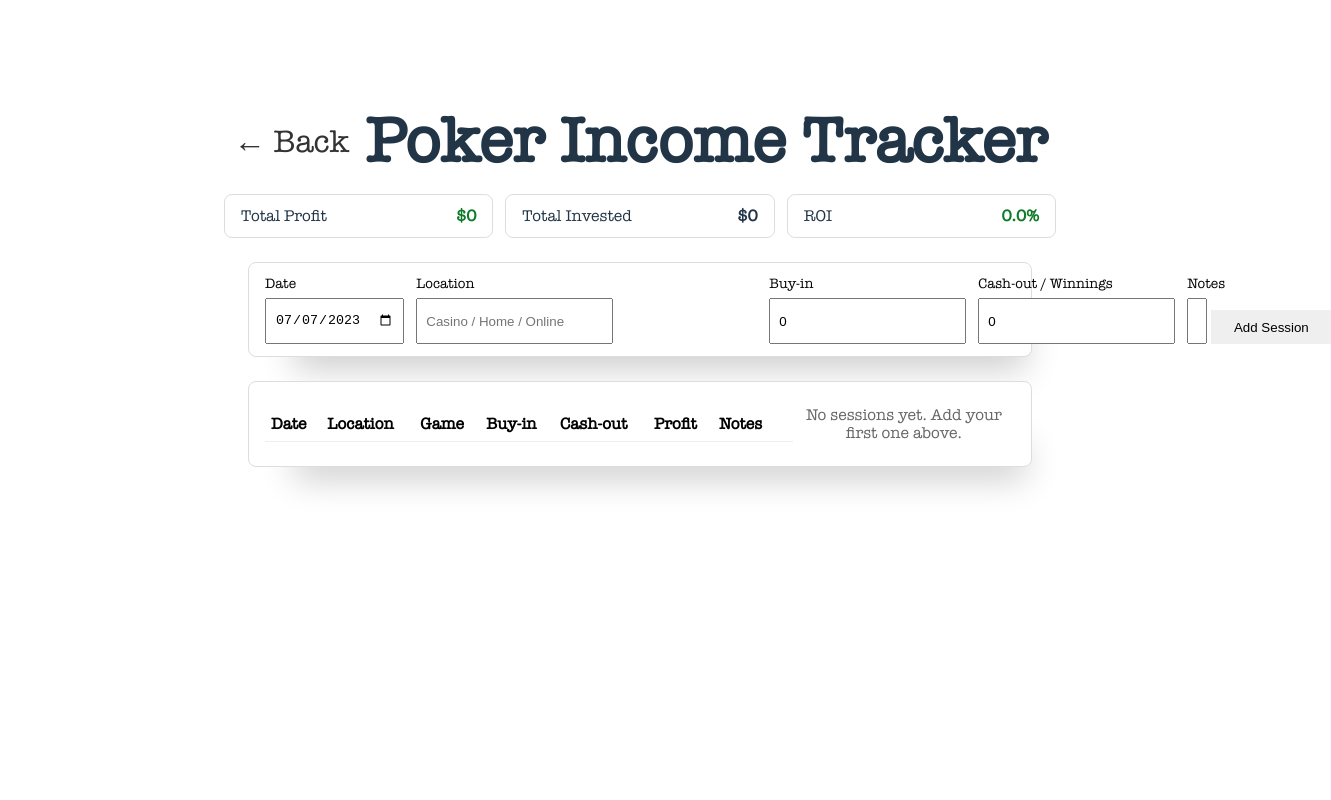
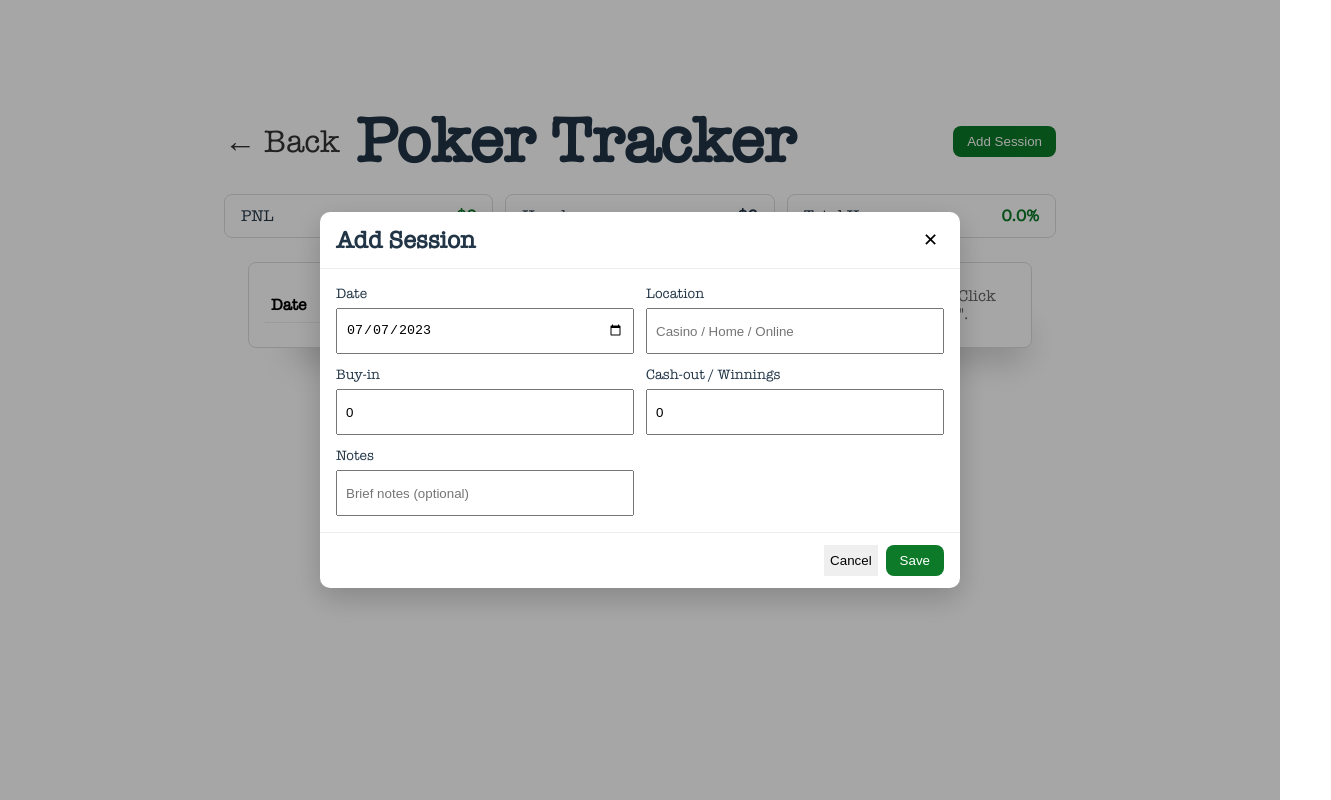
Before and after one commit to catliba/catlib.com, a React (Vite) app: page /poker in a window 1280 px wide. Both pictures are taken after a click on the button "Add Session". Shown: the whole page, 1331 px wide, since content can reach past the window. Built offline with nearby package versions, Linux system fonts and the light colour scheme.

Commit message:
stats page

```diff
--- a/src/components/poker-tracker.tsx
+++ b/src/components/poker-tracker.tsx
@@ -2,8 +2,7 @@ import { useEffect, useMemo, useState } from 'react';
 import { Link } from 'react-router-dom';
 import '../css/poker-tracker.css';
 
-type GameType = 'cash' | 'tournament';
-
+// idea: when  clicking into screen splash page gives two cards that represent a possible poker hand randomly
 interface PokerSession {
   id: string;
   date: string;
@@ -13,7 +12,7 @@ interface PokerSession {
   notes?: string;
 }
 
-const STORAGE_KEY = 'poker_sessions_v1';
+const STORAGE_KEY = 'poker_sessions_v2';
 
 function loadSessions(): PokerSession[] {
   try {
@@ -33,6 +32,7 @@ function saveSessions(sessions: PokerSession[]) {
 
 export default function PokerTracker() {
   const [sessions, setSessions] = useState<PokerSession[]>(loadSessions());
+  const [showModal, setShowModal] = useState(false);
   const [form, setForm] = useState<Omit<PokerSession, 'id'>>({
     date: new Date().toISOString().slice(0, 10),
     location: '',
@@ -41,9 +41,7 @@ export default function PokerTracker() {
     notes: ''
   });
 
-  useEffect(() => {
-    saveSessions(sessions);
-  }, [sessions]);
+  useEffect(() => { saveSessions(sessions); }, [sessions]);
 
   const totals = useMemo(() => {
     const profit = sessions.reduce((sum, s) => sum + (s.cashOut - s.buyIn), 0);
@@ -56,12 +54,11 @@ export default function PokerTracker() {
     if (!form.location) return;
     const newSession: PokerSession = { id: crypto.randomUUID(), ...form };
     setSessions([newSession, ...sessions]);
+    setShowModal(false);
     setForm({ ...form, location: '', buyIn: 0, cashOut: 0, notes: '' });
   };
 
-  const deleteSession = (id: string) => {
-    setSessions(sessions.filter(s => s.id !== id));
-  };
+  const deleteSession = (id: string) => setSessions(sessions.filter(s => s.id !== id));
 
   const currency = (n: number) => n.toLocaleString(undefined, { style: 'currency', currency: 'USD', maximumFractionDigits: 0 });
 
@@ -69,36 +66,15 @@ export default function PokerTracker() {
     <div className="poker">
       <div className="title">
         <Link to={"/aboutcatlib"} className='back'>← Back</Link>
-        <h1>Poker Income Tracker</h1>
+        <h1>Poker Tracker</h1>
+        <div className="spacer" />
+        <button className="primary" onClick={() => setShowModal(true)}>Add Session</button>
       </div>
 
       <div className="totals">
-        <div><span>Total Profit</span><strong className={totals.profit >= 0 ? 'pos' : 'neg'}>{currency(totals.profit)}</strong></div>
-        <div><span>Total Invested</span><strong>{currency(totals.invested)}</strong></div>
-        <div><span>ROI</span><strong className={totals.roi >= 0 ? 'pos' : 'neg'}>{totals.roi.toFixed(1)}%</strong></div>
-      </div>
-
-      <div className="card form">
-        <div className="row">
-          <label>Date
-            <input type="date" value={form.date} onChange={e => setForm({ ...form, date: e.target.value })} />
-          </label>
-          <label>Location
-            <input type="text" placeholder="Casino / Home / Online" value={form.location} onChange={e => setForm({ ...form, location: e.target.value })} />
-          </label>
-        </div>
-        <div className="row">
-          <label>Buy-in
-            <input type="number" inputMode="numeric" value={form.buyIn} onChange={e => setForm({ ...form, buyIn: Number(e.target.value) })} />
-          </label>
-          <label>Cash-out / Winnings
-            <input type="number" inputMode="numeric" value={form.cashOut} onChange={e => setForm({ ...form, cashOut: Number(e.target.value) })} />
-          </label>
-          <label className="notes">Notes
-            <input type="text" placeholder="Brief notes" value={form.notes} onChange={e => setForm({ ...form, notes: e.target.value })} />
-          </label>
-          <button className="add" onClick={addSession}>Add Session</button>
-        </div>
+        <div><span>PNL</span><strong className={totals.profit >= 0 ? 'pos' : 'neg'}>{currency(totals.profit)}</strong></div>
+        <div><span>Hourly</span><strong>{currency(totals.invested)}</strong></div>
+        <div><span>Total Hours</span><strong className={totals.roi >= 0 ? 'pos' : 'neg'}>{totals.roi.toFixed(1)}%</strong></div>
       </div>
 
       <div className="card table">
@@ -107,11 +83,9 @@ export default function PokerTracker() {
             <tr>
               <th>Date</th>
               <th>Location</th>
-              <th>Game</th>
               <th>Buy-in</th>
               <th>Cash-out</th>
               <th>Profit</th>
-              <th>Notes</th>
               <th></th>
             </tr>
           </thead>
@@ -120,18 +94,48 @@ export default function PokerTracker() {
               <tr key={s.id}>
                 <td>{s.date}</td>
                 <td>{s.location}</td>
-                <td>{s.game}</td>
                 <td>{currency(s.buyIn)}</td>
                 <td>{currency(s.cashOut)}</td>
                 <td className={(s.cashOut - s.buyIn) >= 0 ? 'pos' : 'neg'}>{currency(s.cashOut - s.buyIn)}</td>
-                <td className="notes-cell" title={s.notes}>{s.notes}</td>
-                <td><button className="delete" onClick={() => deleteSession(s.id)}>✕</button></td>
+                <td><button className="delete" onClick={() => deleteSession(s.id)}>Delete</button></td>
               </tr>
             ))}
           </tbody>
         </table>
-        {sessions.length === 0 && <div className="empty">No sessions yet. Add your first one above.</div>}
+        {sessions.length === 0 && <div className="empty">No sessions yet. Click "Add Session".</div>}
       </div>
+
+      {showModal && (
+        <div className="modal" role="dialog" aria-modal="true">
+          <div className="modal-card">
+            <div className="modal-header">
+              <h2>Add Session</h2>
+              <button className="icon" onClick={() => setShowModal(false)}>✕</button>
+            </div>
+            <div className="modal-body">
+              <label>Date
+                <input type="date" value={form.date} onChange={e => setForm({ ...form, date: e.target.value })} />
+              </label>
+              <label>Location
+                <input type="text" placeholder="Casino / Home / Online" value={form.location} onChange={e => setForm({ ...form, location: e.target.value })} />
+              </label>
+              <label>Buy-in
+                <input type="number" inputMode="numeric" value={form.buyIn} onChange={e => setForm({ ...form, buyIn: Number(e.target.value) })} />
+              </label>
+              <label>Cash-out / Winnings
+                <input type="number" inputMode="numeric" value={form.cashOut} onChange={e => setForm({ ...form, cashOut: Number(e.target.value) })} />
+              </label>
+              <label>Notes
+                <input type="text" placeholder="Brief notes (optional)" value={form.notes} onChange={e => setForm({ ...form, notes: e.target.value })} />
+              </label>
+            </div>
+            <div className="modal-actions">
+              <button onClick={() => setShowModal(false)}>Cancel</button>
+              <button className="primary" onClick={addSession}>Save</button>
+            </div>
+          </div>
+        </div>
+      )}
     </div>
   );
 }
--- a/src/css/poker-tracker.css
+++ b/src/css/poker-tracker.css
@@ -16,6 +16,8 @@
 }
 
 .poker h1 { margin: 0; }
+.poker .spacer { flex: 1; }
+.primary { background: #0c7a28; color: #fff; border: none; border-radius: 8px; padding: 8px 14px; cursor: pointer; }
 
 .totals {
   display: grid;
@@ -76,3 +78,38 @@
   .form .row { grid-template-columns: 1fr 1fr; }
   .form .notes { grid-column: span 2; }
 }
+
+/* Modal */
+.modal {
+  position: fixed;
+  inset: 0;
+  background: rgba(0,0,0,0.35);
+  display: flex;
+  align-items: center;
+  justify-content: center;
+  z-index: 1000;
+}
+.modal-card {
+  width: min(640px, 92vw);
+  background: #fff;
+  border-radius: 10px;
+  box-shadow: 0 10px 30px rgba(0,0,0,0.2);
+}
+.modal-header {
+  display: flex;
+  align-items: center;
+  justify-content: space-between;
+  padding: 14px 16px;
+  border-bottom: 1px solid #eee;
+}
+.modal-header h2 { margin: 0; }
+.modal-body {
+  display: grid;
+  grid-template-columns: 1fr 1fr;
+  gap: 12px;
+  padding: 16px;
+}
+.modal-body label { display: flex; flex-direction: column; gap: 6px; font-size: 14px; }
+.modal-body input, .modal-body select { height: 34px; padding: 4px 8px; }
+.modal-actions { display: flex; justify-content: flex-end; gap: 8px; padding: 12px 16px; border-top: 1px solid #eee; }
+.icon { background: transparent; border: none; font-size: 18px; cursor: pointer; }
```
